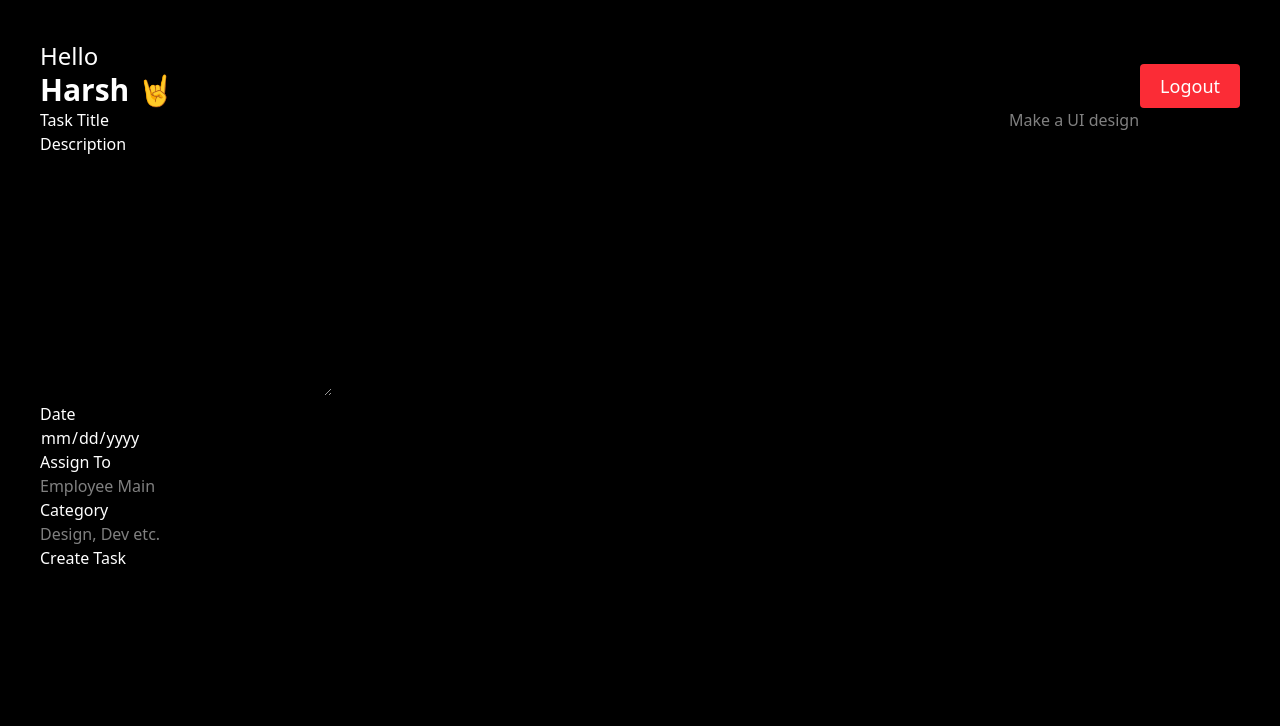
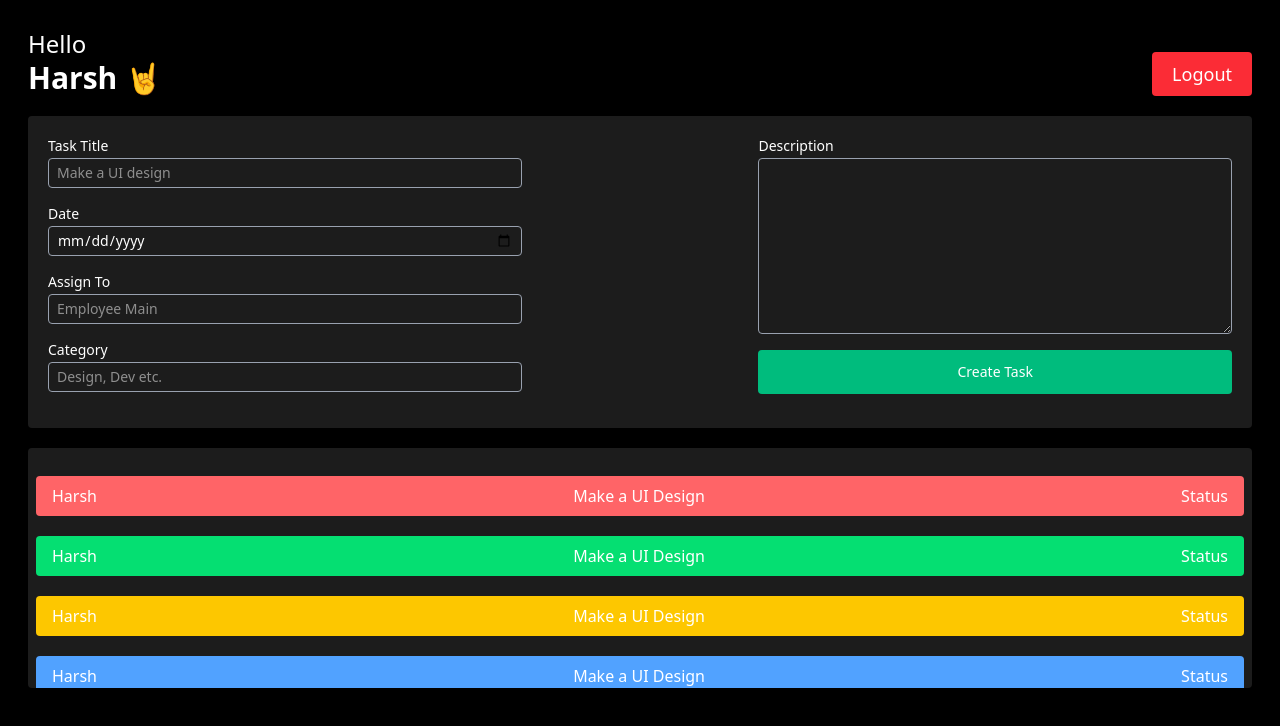
Before and after one commit to HarshNagpal07/EMS, a React (Vite) app: page / in a window 1280 px wide. Shown: the top 726 px of the page. Built offline with nearby package versions, Linux system fonts and the light colour scheme.

Commit message:
admin dashboard done

```diff
--- a/src/components/Dashboard/AdminDashboard.jsx
+++ b/src/components/Dashboard/AdminDashboard.jsx
@@ -1,37 +1,16 @@
-import React from 'react'
-import Header from '../Other/Header'
+import React from "react";
+import Header from "../Other/Header";
+import CreateTask from "../Other/CreateTask";
+import AllTask from "../Other/AllTask";
 
 const AdminDashboard = () => {
-  return (
-    <div className='h-screen w-full p-10'>
-        <Header/>
-        <div>
-            <form>
-                <div className='flex items-start justify-between'>
-                    <h3>Task Title</h3>
-                    <input type="text" placeholder='Make a UI design'/>
-                </div>
-                <div>
-                <h3>Description</h3>
-                <textarea name="" id="" cols="30" rows="10"></textarea>
-                </div>
-                <div>
-                <h3>Date</h3>
-                <input type="date" />
-                </div>
-                <div>
-                <h3>Assign To</h3>
-                <input type="text" placeholder='Employee Main'/>
-                </div>
-                <div>
-                <h3>Category</h3>
-                <input type="text" placeholder='Design, Dev etc.'/>
-                </div>
-                <button>Create Task</button>
-            </form>
+    return (
+        <div className="h-screen w-full p-7">
+            <Header/>
+            <CreateTask/>
+            <AllTask/>
         </div>
-    </div>
-  )
-}
+    );
+};
 
-export default AdminDashboard
+export default AdminDashboard;
--- /dev/null
+++ b/src/components/Other/AllTask.jsx
@@ -0,0 +1,41 @@
+import React from 'react'
+
+const AllTask = () => {
+  return (
+    <div className='bg-[#1c1c1c] p-2 mt-5 h-60 overflow-auto rounded'>
+        <div className='bg-red-400 px-4 py-2 mt-5 flex justify-between rounded'>
+            <h2>Harsh</h2>
+            <h3>Make a UI Design</h3>
+            <h5>Status</h5>
+        </div>
+
+        <div className='bg-green-400 px-4 py-2 mt-5 flex justify-between rounded'>
+            <h2>Harsh</h2>
+            <h3>Make a UI Design</h3>
+            <h5>Status</h5>
+        </div>
+
+        <div className='bg-yellow-400 px-4 py-2 mt-5 flex justify-between rounded'>
+            <h2>Harsh</h2>
+            <h3>Make a UI Design</h3>
+            <h5>Status</h5>
+        </div>
+
+        <div className='bg-blue-400 px-4 py-2 mt-5 flex justify-between rounded'>
+            <h2>Harsh</h2>
+            <h3>Make a UI Design</h3>
+            <h5>Status</h5>
+        </div>
+
+        <div className='bg-purple-400 px-4 py-2 mt-5 flex justify-between rounded'>
+            <h2>Harsh</h2>
+            <h3>Make a UI Design</h3>
+            <h5>Status</h5>
+        </div>
+
+
+    </div>
+  )
+}
+
+export default AllTask
--- /dev/null
+++ b/src/components/Other/CreateTask.jsx
@@ -0,0 +1,36 @@
+import React from 'react'
+
+const CreateTask = () => {
+  return (
+    <div className="p-5 mt-5 rounded bg-[#1c1c1c]">
+                <form className="flex flex-wrap w-full items-start justify-between">
+                    <div className="w-1/2">
+                        <div>
+                            <h3 className="text-sm text-gray-300 mb-0.5">Task Title</h3>
+                            <input className="text-sm py-1 px-2 w-4/5 rounded outline-none bg-transparent border-[1px] border-gray-400 mb-4" type="text" placeholder="Make a UI design" />
+                        </div>
+                        <div>
+                            <h3 className="text-sm text-gray-300 mb-0.5">Date</h3>
+                            <input className="text-sm py-1 px-2 w-4/5 rounded outline-none bg-transparent border-[1px] border-gray-400 mb-4"type="date"/>
+                        </div>
+                        <div>
+                            <h3 className="text-sm text-gray-300 mb-0.5">Assign To</h3>
+                            <input className="text-sm py-1 px-2 w-4/5 rounded outline-none bg-transparent border-[1px] border-gray-400 mb-4"type="text" placeholder="Employee Main" />
+                        </div>
+                        <div>
+                            <h3 className="text-sm text-gray-300 mb-0.5">Category</h3>
+                            <input className="text-sm py-1 px-2 w-4/5 rounded outline-none bg-transparent border-[1px] border-gray-400 mb-4"type="text" placeholder="Design, Dev etc." />
+                        </div>
+                    </div>
+                    <div className="w-2/5 flex flex-col items-start">
+                        <h3 className="text-sm text-gray-300 mb-0.5">Description</h3>
+                        <textarea className="w-full h-44 text-sm py-2 px-4 rounded outline-none bg-transparent border-[1px] border-gray-400" name="" id="" cols="30" rows="10"></textarea>
+                        <button className="bg-emerald-500 hover:bg-emerald-600 px-5 py-3 mt-4 w-full text-sm rounded">Create Task</button>
+                    </div>
+
+                </form>
+            </div>
+  )
+}
+
+export default CreateTask
--- a/src/index.css
+++ b/src/index.css
@@ -7,5 +7,10 @@
     background-color: black;
 }
 #tasklist::-webkit-scrollbar{
-    display: none;
+    background-color: transparent;
+    height: 5px;
 }
+#tasklist::-webkit-scrollbar-thumb{
+    border-color: rgb(143, 143, 143);
+    border-radius: 50px;
+}
```
